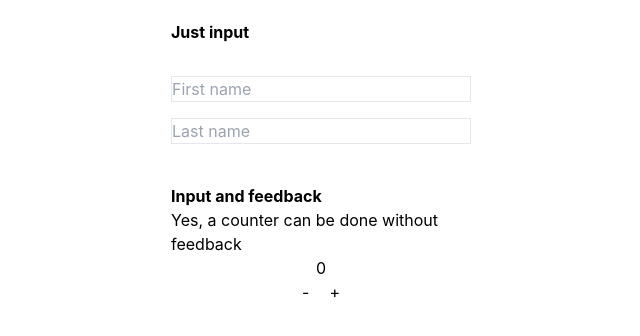
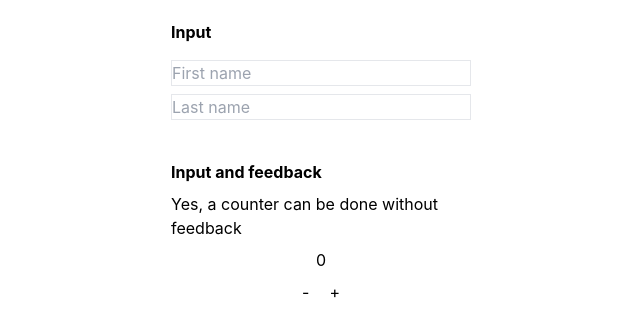
Before and after one commit to ahaubenstock/REACTive-hooks, a React (Create React App) app: page / in a window 1280 px wide. Shown: the top 336 px of the page, without its empty margins (319-959 px from the left). Built offline with nearby package versions, Linux system fonts and the light colour scheme.

Commit message:
Style page

```diff
--- a/src/App.tsx
+++ b/src/App.tsx
@@ -10,8 +10,8 @@ const App: FunctionComponent = () => {
     const [{ count }, { decrement, increment }] = useReactiveModule(CounterReactiveModule)
   return (
     <div className="flex flex-col items-center w-[100vw] h-[100vh] space-y-10 pt-5">
-      <div className="flex flex-col w-[300px] space-y-4">
-        <h1 className="font-bold">Just input</h1>
+      <div className="flex flex-col w-[300px] space-y-2">
+        <h1 className="font-bold">Input</h1>
         <h4>{greeting}</h4>
         <input
           className="border border-gray-200"
@@ -24,7 +24,7 @@ const App: FunctionComponent = () => {
           placeholder="Last name"
         />
       </div>
-      <div className="flex flex-col w-[300px]">
+      <div className="flex flex-col w-[300px] space-y-2">
         <h1 className="font-bold">Input and feedback</h1>
         <h6>Yes, a counter can be done without feedback</h6>
         <h4 className="self-center">{count}</h4>
```
